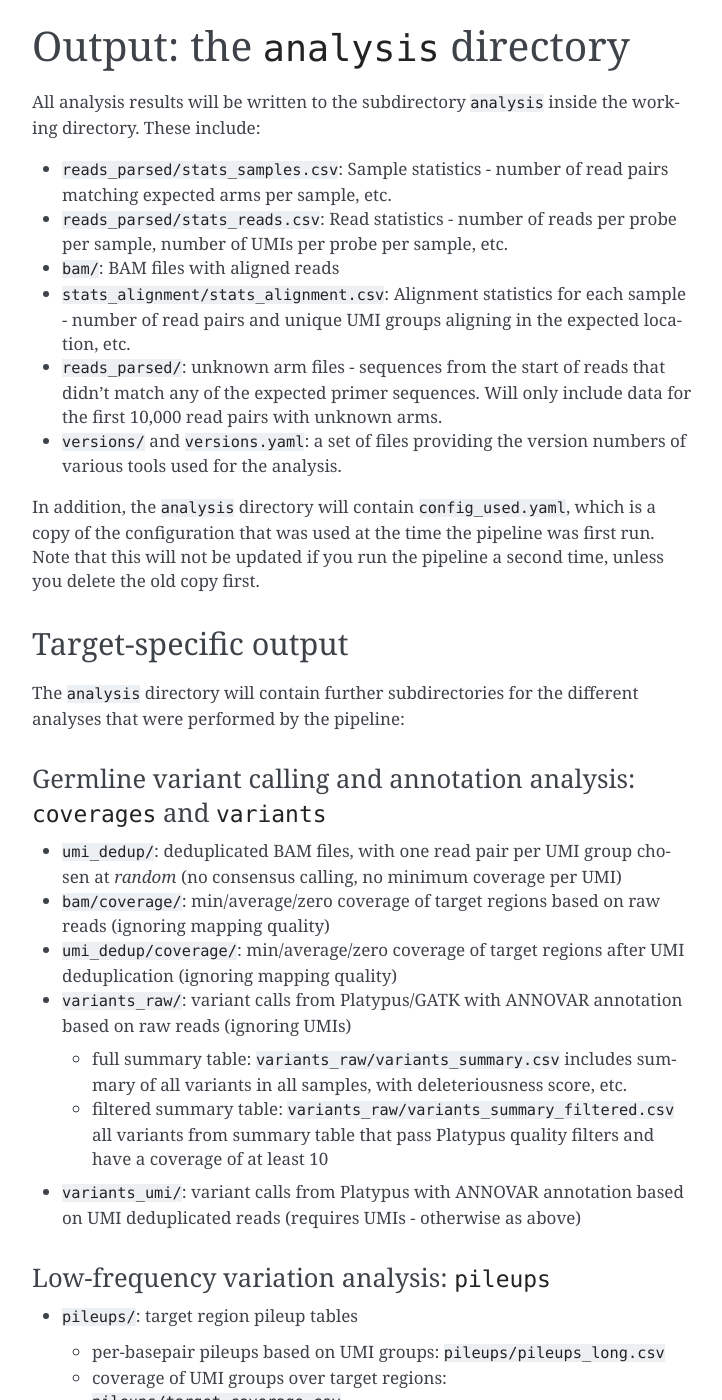
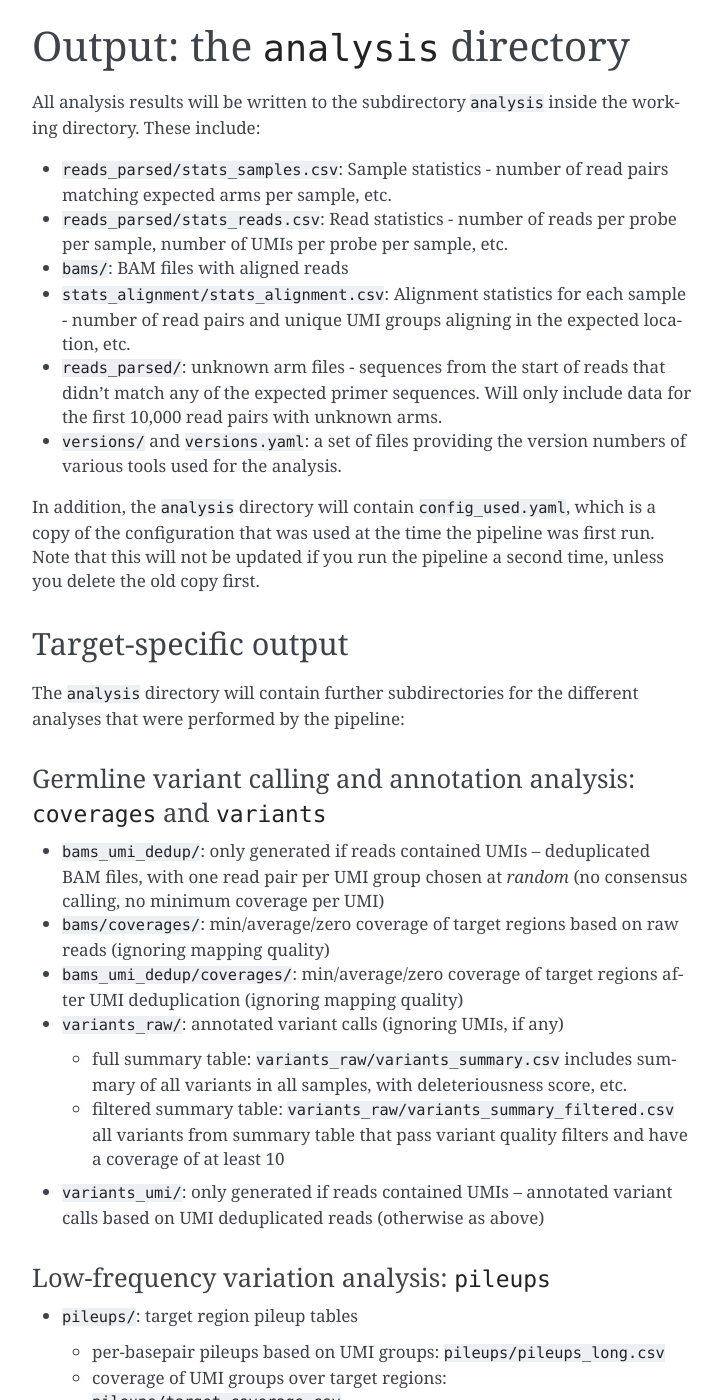
Before and after one commit to koelling/amplimap, a Sphinx documentation site: the page built from docs/usage.rst, in a window 1280 px wide and 1400 px high, scrolled down 7396 px. Shown: the whole window, without its empty margins (388-1110 px from the left). Built offline with Sphinx 7.4.7, drawn with Linux system fonts in a browser that asks for light colours; some of the changed text lies outside the part shown.

Commit message:
bump version number, rename bam, coverage, umi_dedup directories

```diff
--- a/amplimap/version.py
+++ b/amplimap/version.py
@@ -1,2 +1,2 @@
-__version__ = '0.3.1'
+__version__ = '0.4'
 __title__ = 'amplimap'
--- a/docs/usage.rst
+++ b/docs/usage.rst
@@ -250,7 +250,7 @@ rules* to the ``amplimap`` command line. Some of these are listed below.
 ``bams`` (read parsing and alignment)
 ~~~~~~~~~~~~~~~~~~~~~~~~~~~~~~~~~~~~~~~~~~~~~~~~~~~~~~~~~
 This rule performs read parsing and read alignment, creating the
-``bam/`` and ``reads_parsed/`` output directories.
+``bams/`` and ``reads_parsed/`` output directories.
 
 ::
 
@@ -286,7 +286,7 @@ It does not perform any consensus calling like the ``pileups`` command would.
 This rule calculates the target region coverage of the alignments generated by the ``bams`` rule.
 If that rule has not been called yet, it will be
 called implicitly.
-Its output will be available in the ``bam/coverage/`` directory.
+Its output will be available in the ``bams/coverages/`` directory.
 
 ::
 
@@ -376,7 +376,7 @@ the working directory. These include:
    read pairs matching expected arms per sample, etc.
 -  ``reads_parsed/stats_reads.csv``: Read statistics - number of reads
    per probe per sample, number of UMIs per probe per sample, etc.
--  ``bam/``: BAM files with aligned reads
+-  ``bams/``: BAM files with aligned reads
 -  ``stats_alignment/stats_alignment.csv``: Alignment statistics for
    each sample - number of read pairs and unique UMI groups aligning in
    the expected location, etc.
@@ -400,26 +400,26 @@ different analyses that were performed by the pipeline:
 Germline variant calling and annotation analysis: ``coverages`` and ``variants``
 ^^^^^^^^^^^^^^^^^^^^^^^^^^^^^^^^^^^^^^^^^^^^^^^^^^^^^^^^^^^^^^^^^^^^^^^^^^^^^^^^^^^^^^^^
 
--  ``umi_dedup/``: deduplicated BAM files, with one read pair per UMI
+-  ``bams_umi_dedup/``: only generated if reads contained UMIs --
+   deduplicated BAM files, with one read pair per UMI
    group chosen at *random* (no consensus calling, no minimum coverage
    per UMI)
--  ``bam/coverage/``: min/average/zero coverage of target regions based
+-  ``bams/coverages/``: min/average/zero coverage of target regions based
    on raw reads (ignoring mapping quality)
--  ``umi_dedup/coverage/``: min/average/zero coverage of target regions
+-  ``bams_umi_dedup/coverages/``: min/average/zero coverage of target regions
    after UMI deduplication (ignoring mapping quality)
--  ``variants_raw/``: variant calls from Platypus/GATK with ANNOVAR
-   annotation based on raw reads (ignoring UMIs)
+-  ``variants_raw/``: annotated variant calls (ignoring UMIs, if any)
 
    -  full summary table: ``variants_raw/variants_summary.csv`` includes
       summary of all variants in all samples, with deleteriousness
       score, etc.
    -  filtered summary table:
       ``variants_raw/variants_summary_filtered.csv`` all variants from
-      summary table that pass Platypus quality filters and have a
+      summary table that pass variant quality filters and have a
       coverage of at least 10
 
--  ``variants_umi/``: variant calls from Platypus with ANNOVAR
-   annotation based on UMI deduplicated reads (requires UMIs - otherwise
+-  ``variants_umi/``: only generated if reads contained UMIs --
+   annotated variant calls based on UMI deduplicated reads (otherwise
    as above)
 
 Low-frequency variation analysis: ``pileups``
```
Also changed, not shown: 3 other files.
